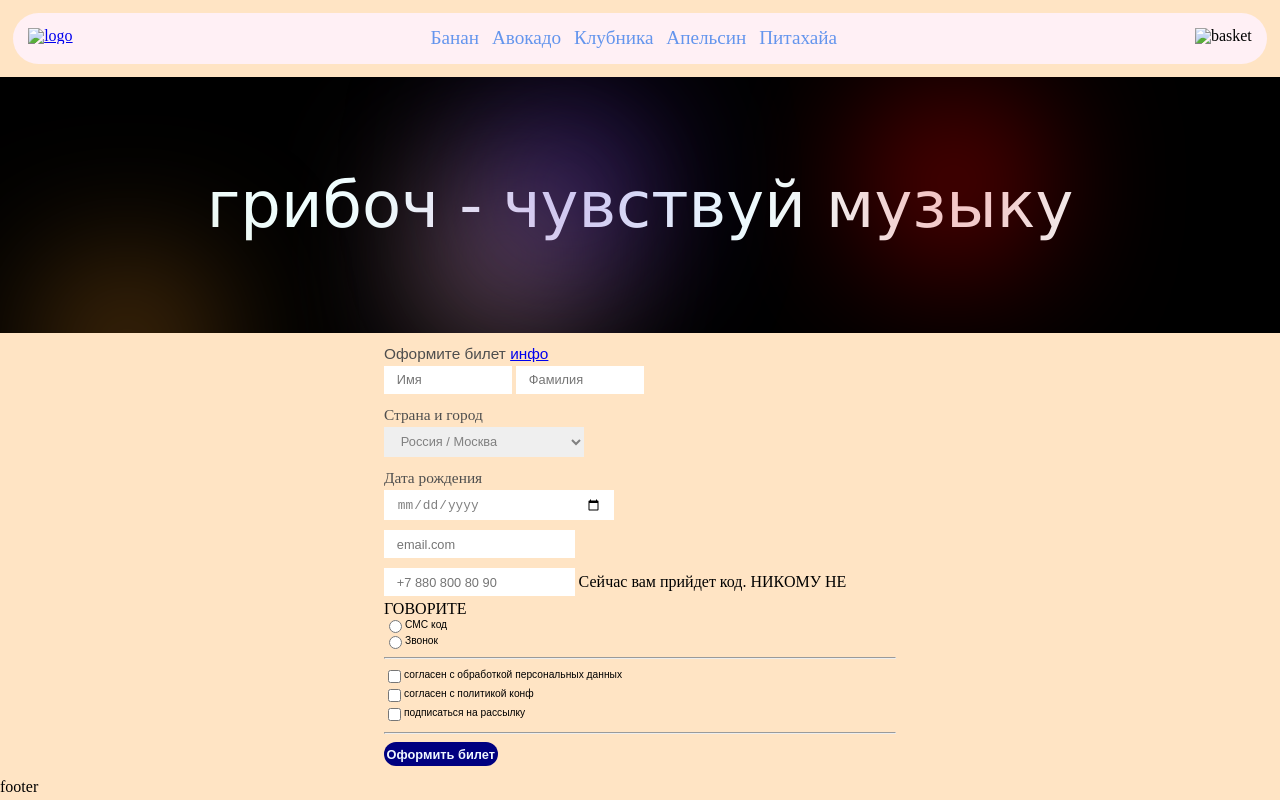
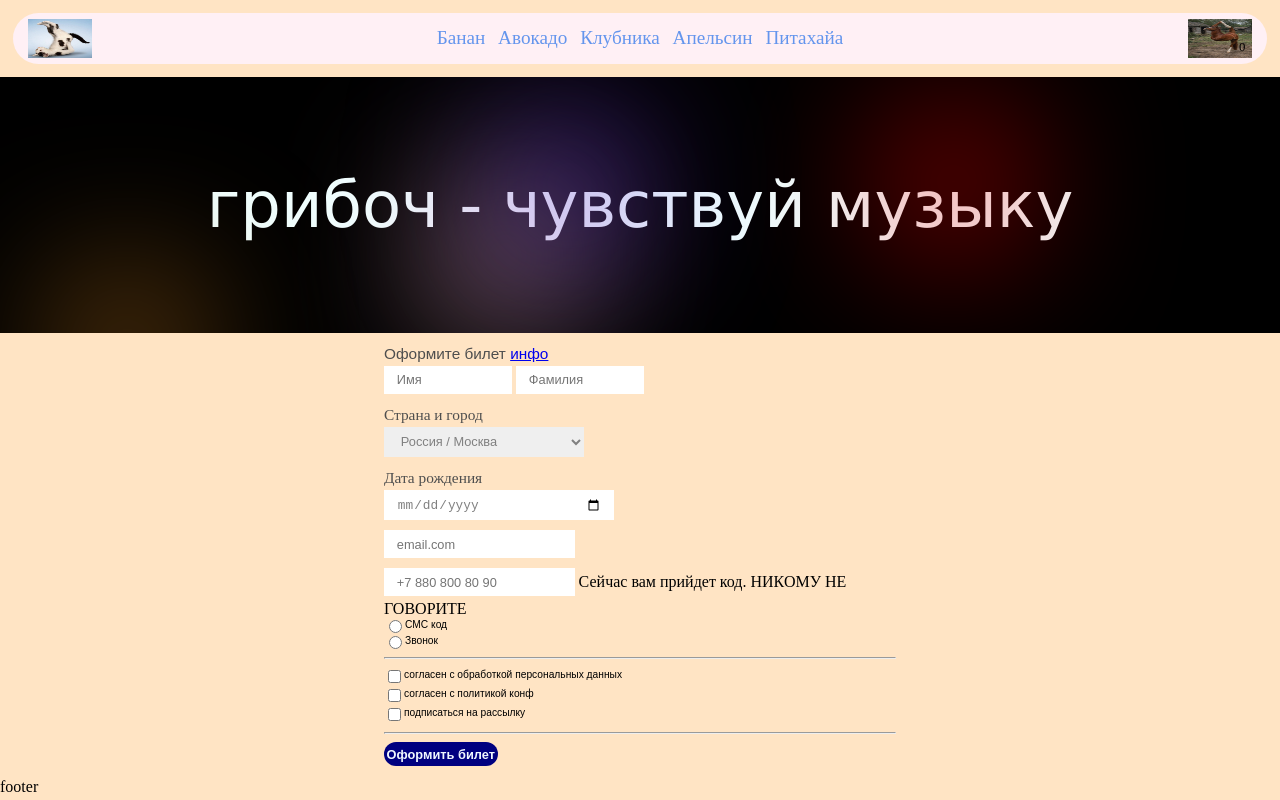
Before and after one commit to ulianayagovdik-dev/homework, a plain HTML site: page index.html in a window 1280 px wide. Drawn offline with Linux system fonts and the light colour scheme.

Commit message:
Update index.html

```diff
--- a/index.html
+++ b/index.html
@@ -11,7 +11,7 @@
   <body>
 
     <section class="menubar">
-      <a href="./index.html"><img src="" alt="logo"></a>
+      <a href="./index.html"><img class="logo" src="img/cat.jpg" alt="logo"></a>
       <div class="list_container">
         <div class="menu">
           <p>menu</p><p>↓</p>
@@ -24,7 +24,7 @@
           <li><a href="./pitahaya.html">Питахайа</a></li>
         </ul>
       </div>
-      <div><img src="" alt="basket"></div>
+     <div class="cart" id="cart-button"><img class="basket" src="./img/horse.jpg" alt="basket"> <span id="cart-count">0</span></div>
     </section>
 
     <div class="banner">
```
